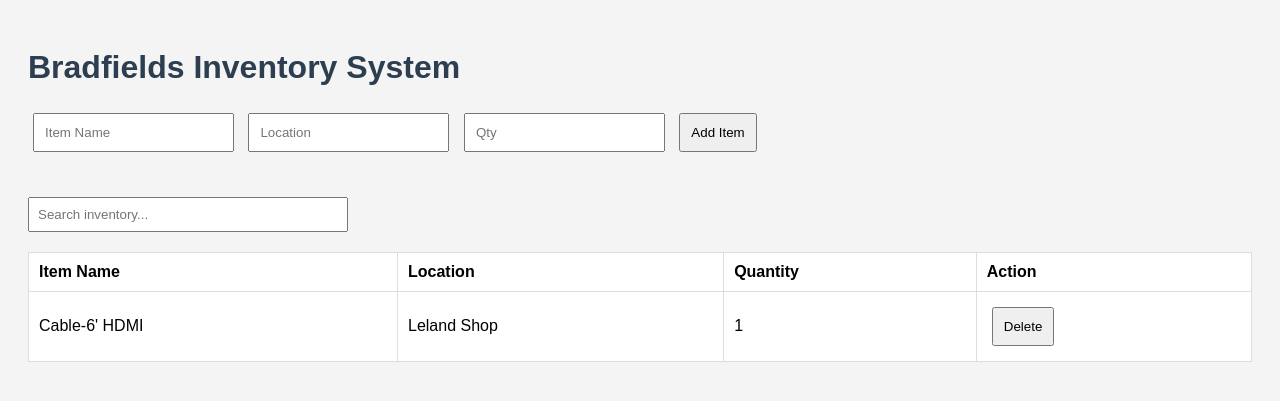
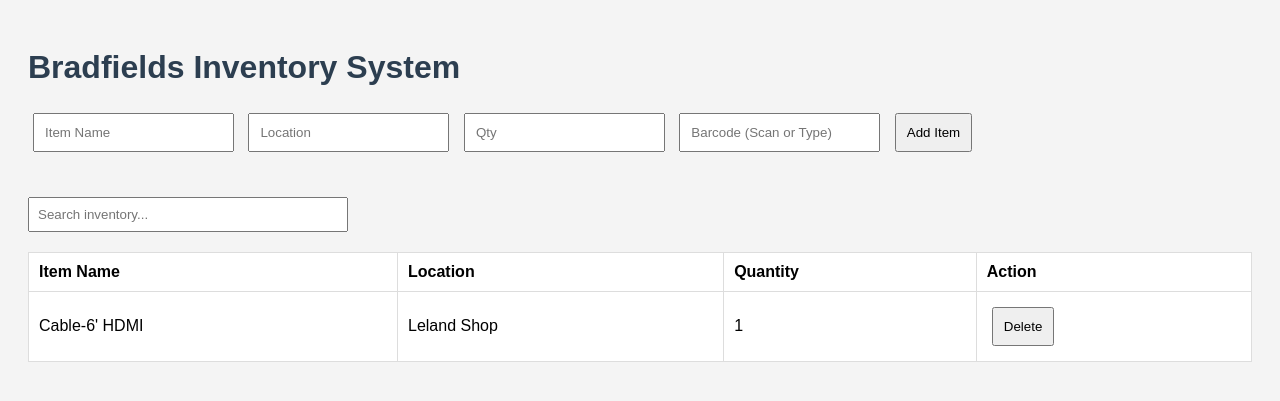
Before and after one commit to swharper2306/bradfields-inventory, a Flask app: page / in a window 1280 px wide. Shown: the top 401 px of the page. Run offline with Flask 3, Linux system fonts and the light colour scheme; data comes from the database, SQL or seed files in the repository.

Commit message:
Update index.html

```diff
--- a/templates/index.html
+++ b/templates/index.html
@@ -12,6 +12,7 @@
     <input type="text" name="item_name" placeholder="Item Name" required>
     <input type="text" name="location" placeholder="Location" required>
     <input type="number" name="quantity" placeholder="Qty" required min="1">
+    <input type="text" name="barcode" placeholder="Barcode (Scan or Type)" required>
     <button type="submit">Add Item</button>
 </form>
 
```
Lines whose indentation alone changed are shown as unchanged.
